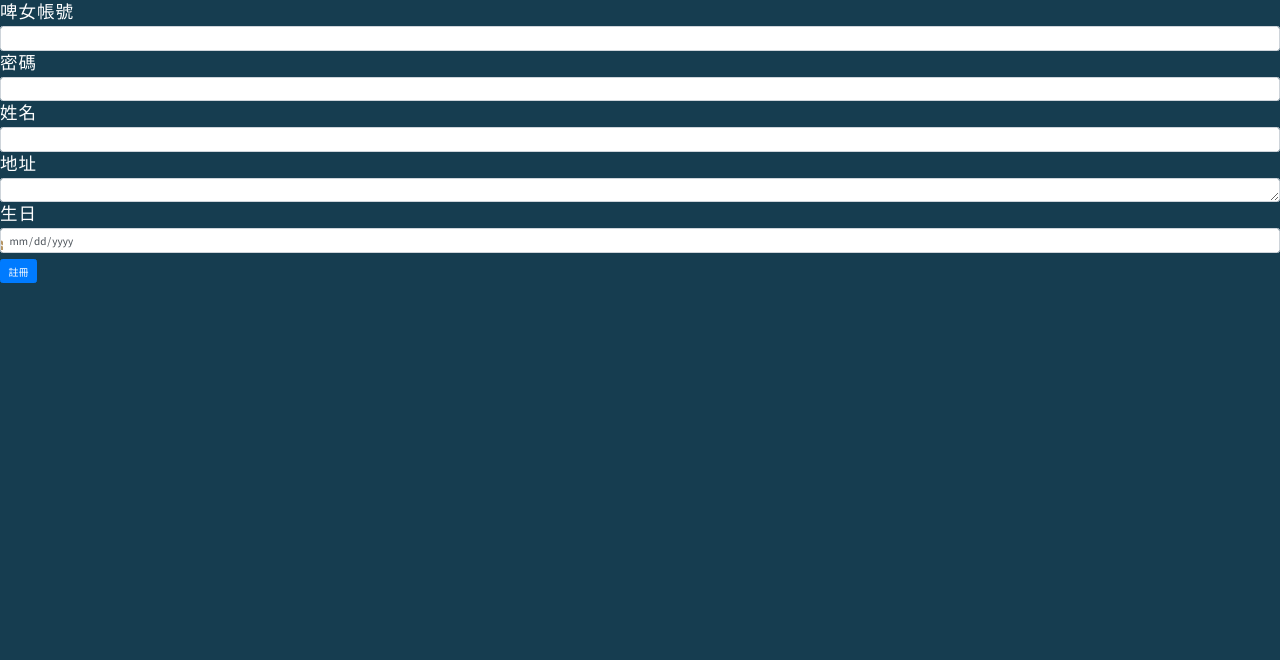
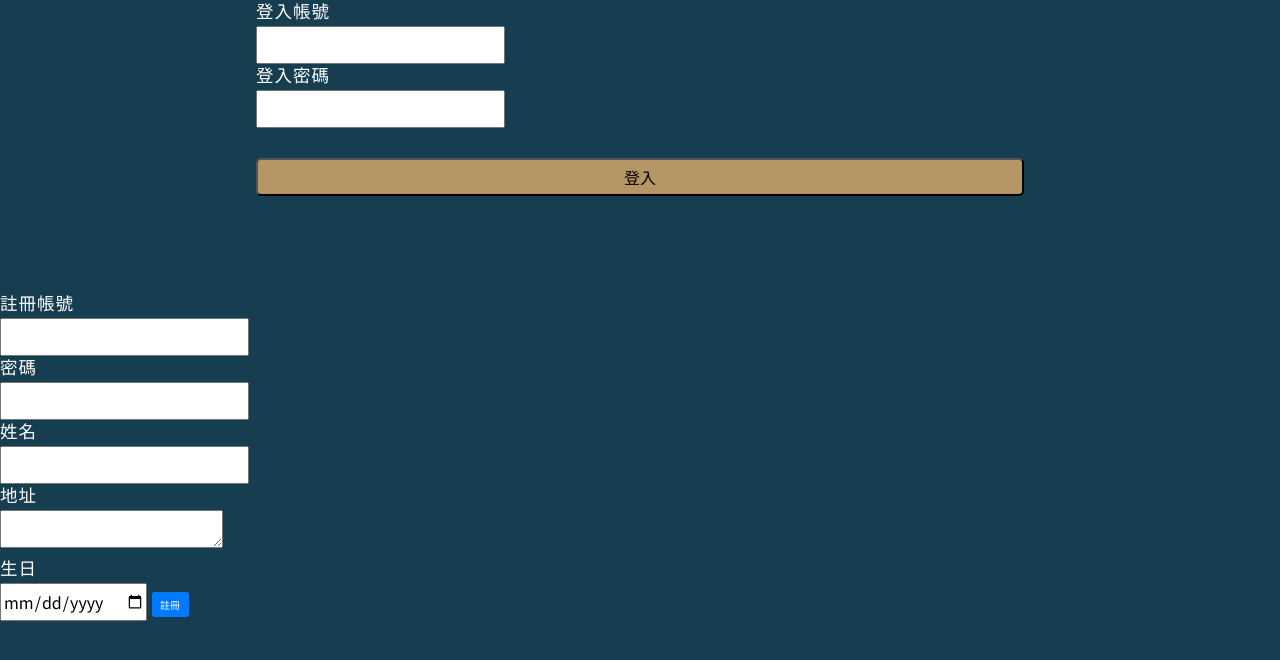
Before and after one commit to wanwan1313/BeerU, a PHP site: page /Sign-test.php in a window 1280 px wide. Shown: the top 660 px of the page. Run offline with PHP 8.4, Linux system fonts and the light colour scheme; some libraries are stand-ins or nearby versions.

Commit message:
登入/註冊測試

```diff
--- a/public/Sign-test.php
+++ b/public/Sign-test.php
@@ -26,32 +26,53 @@ $page_title = '登入測試';
 
 <div class="content">
 
+
+     <!-- 登入測試 -->
+
+
+     <form class="LogIn-content-wrap" name="Login" method="post"  novalidate onsubmit="checkform_Login(); return false;">
+
+         <h3>登入帳號</h3>
+          <input  type="email" id="account" name="account">
+
+
+          <h3>登入密碼</h3>
+          <input  type="password" id="password" name="password" >
+
+
+          <button class="LogIn-btn02" type="submit"> 登入</button>
+
+
+
+     </form>
+
+
+     <br>  <br>  <br>
      <!-- 註冊畫面 -->
          <form name="Sign" method="post"  novalidate onsubmit="checkform_sign(); return false;">
 
 
-                  <h3>啤女帳號</h3>
-                  <input type="email" class="form-control" id="email" name="email" required>
+           <h3>註冊帳號</h3>
+           <input type="email" id="newAccount" name="newAccount" required>
 
 
            <h3>密碼</h3>
-                 <input type="password"  class="form-control" id="password" name="password" required>
+          <input type="password"  id="newPassword" name="newPassword" required>
 
 
           <h3>姓名</h3>
-                 <input type="text" class="form-control" id="nickname" name="nickname" required>
+          <input type="text"  id="nickname" name="nickname" required>
 
 
           <h3>地址</h3>
-                 <textarea  name="address" class="form-control" id="address" cols="20" rows="1"></textarea>
+          <textarea  name="address"  id="address" cols="20" rows="1"></textarea>
 
 
           <h3>生日 </h3>
-                 <input type="date"  class="form-control" id="birthday" name="birthday">
+          <input type="date" name="birthday">
 
 
           <button type="submit" class="btn btn-primary">註冊</button>
-
 
 
 
@@ -59,16 +80,7 @@ $page_title = '登入測試';
 
 
 
-
-
 </div>
-
-
-
-
-
-
-
 <?php include __DIR__ . '../../php/common/script.php' ?>
 
 
@@ -76,6 +88,8 @@ $page_title = '登入測試';
 <script>
 
 
+
+
 </script>
 
 
```
Lines whose indentation alone changed are shown as unchanged.
